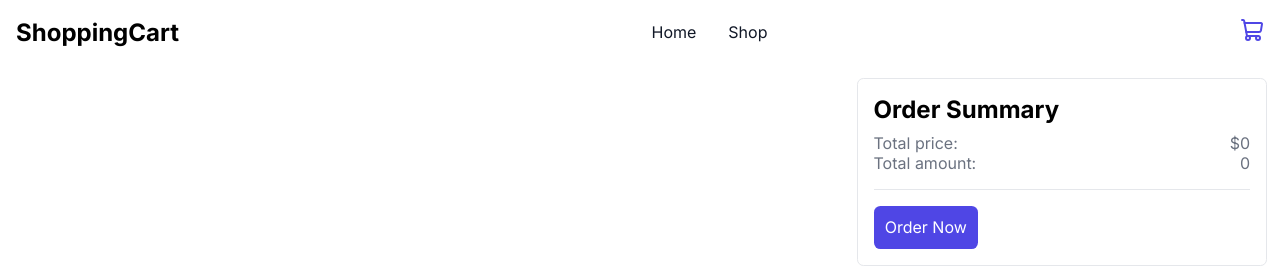
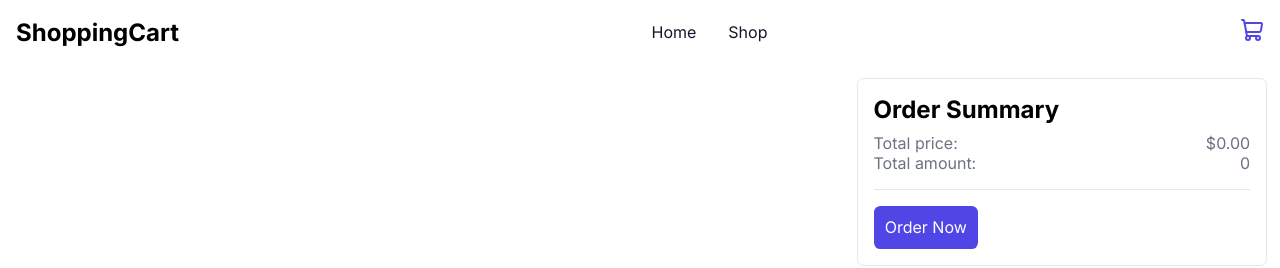
Before and after one commit to feddevv/top-shopping-cart, a React (Vite) app: page /cart in a window 1280 px wide. Shown: the top 268 px of the page. Built offline with nearby package versions, Linux system fonts and the light colour scheme.

Commit message:
fix: format total price to two decimal places in order summary

```diff
--- a/src/routes/Cart/Cart.jsx
+++ b/src/routes/Cart/Cart.jsx
@@ -29,7 +29,7 @@ export default function Cart() {
         <h2>Order Summary</h2>
         <div className={styles['summary-details']}>
           <p>
-            Total price: <span>${summary.totalPrice}</span>
+            Total price: <span>${summary.totalPrice.toFixed(2)}</span>
           </p>
           <p>
             Total amount: <span>{summary.totalProducts}</span>
```
